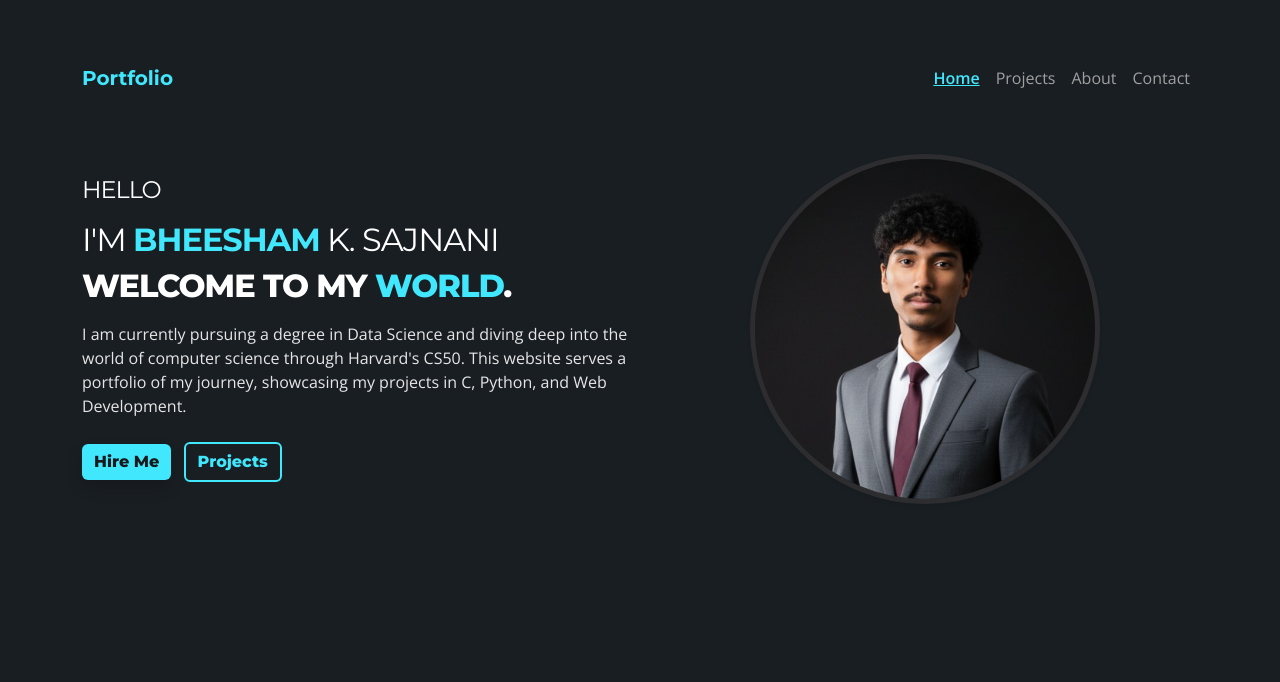
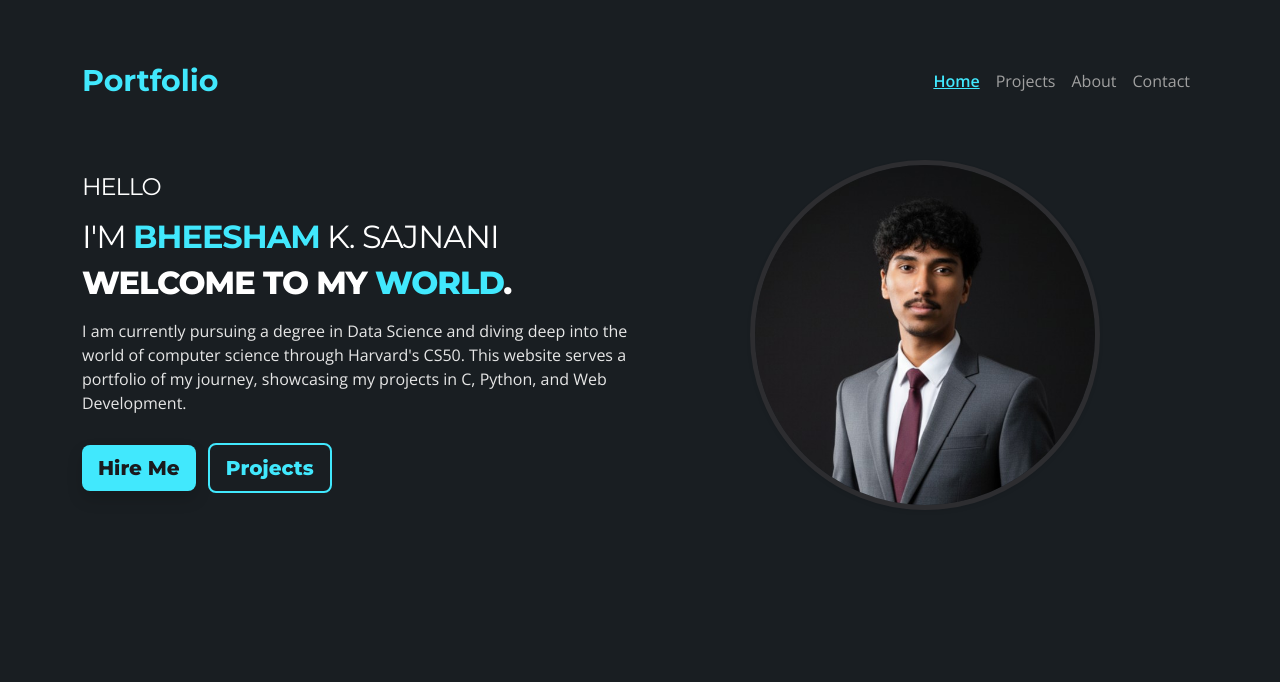
Before and after one commit to BheeshamKS/CS50-PSET8-homepage, a plain HTML site: page index.html in a window 1280 px wide. Shown: the top 682 px of the page. Drawn offline with nearby package versions, Linux system fonts and the light colour scheme.

Commit message:
minor ui improvements

```diff
--- a/index.html
+++ b/index.html
@@ -15,7 +15,7 @@
         <nav class="navbar navbar-expand-sm navbar-light">
             <div class="container">
 
-                <a href="index.html" class="navbar-brand mb-0 h1 text-teal" style="font-weight:700">Portfolio</a>
+                <a href="index.html" class="navbar-brand mb-0 h1 text-teal" style="font-weight:700; font-size:30px;">Portfolio</a>
 
                 <button
                     class="navbar-toggler"
@@ -70,8 +70,8 @@
                         </p>
 
                         <div class="mt-4">
-                            <a class="btn btn-teal shadow me-2" href="contact.html" role="button">Hire Me</a>
-                            <a class="btn btn-outline-teal" href="projects.html" role="button">Projects</a>
+                            <a class="btn btn-lg btn-teal shadow me-2 my-1" href="contact.html" role="button">Hire Me</a>
+                            <a class="btn btn-lg btn-outline-teal my-1" href="projects.html" role="button">Projects</a>
                         </div>
                     </div>
 
@@ -83,8 +83,6 @@
                 </div>
 
             </div>
-
-            <br>
 
         <footer class="text-center text-white py-2">
             <div>
```
Also changed, not shown: about.html (+3 -3 lines), 1 other file.
